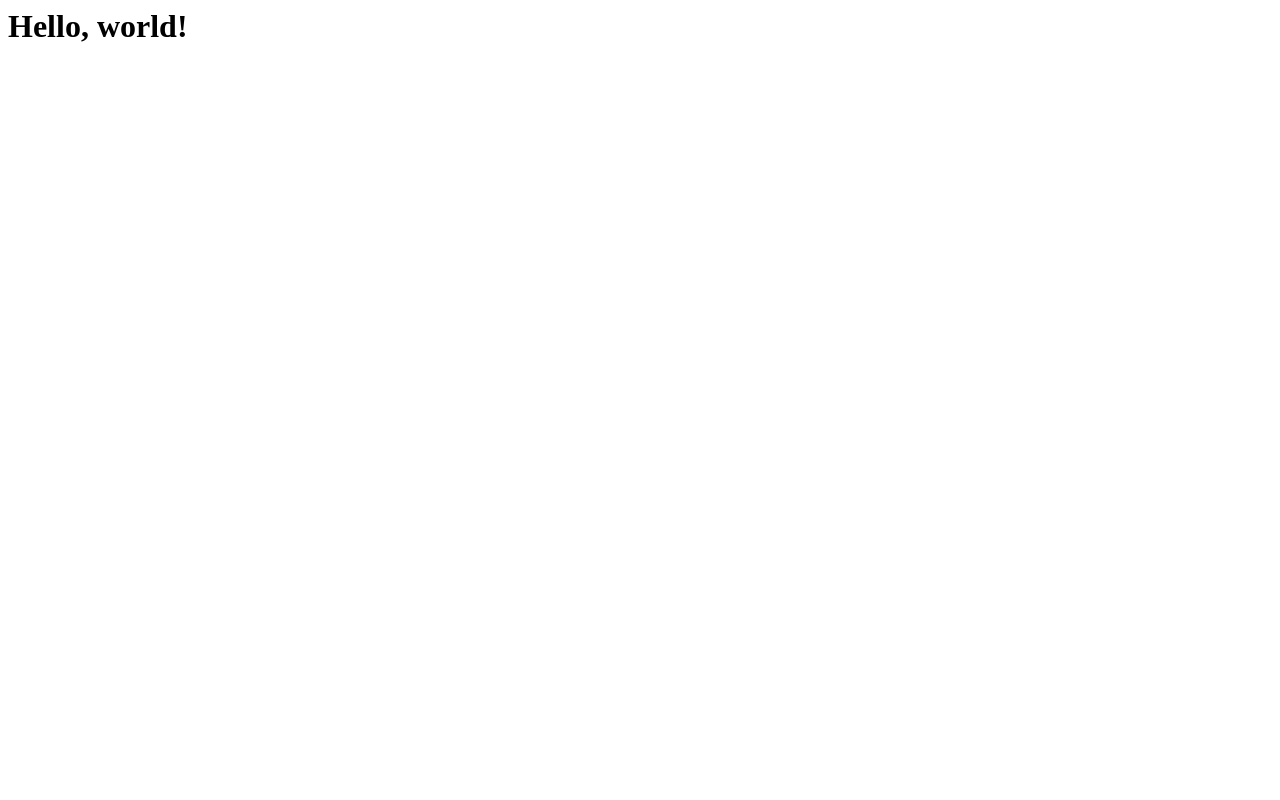
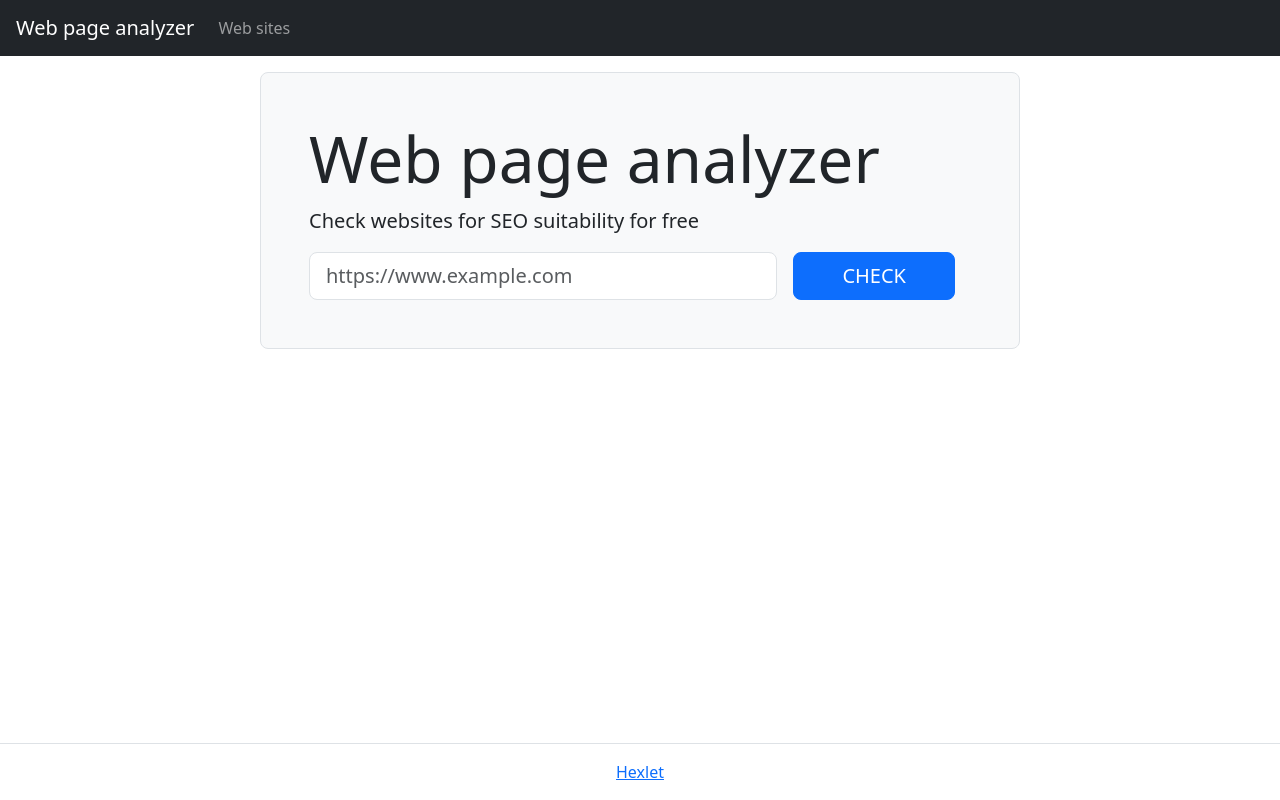
Before and after one commit to Andrey-Volkovitskiy/web-page-analyzer, a Flask app: page / in a window 1280 px wide. Before the commit the page is almost empty. Run offline with Flask 2, Linux system fonts and the light colour scheme.

Commit message:
Add Bootstrap to html template

```diff
--- a/page_analyzer/templates/index.html
+++ b/page_analyzer/templates/index.html
@@ -1 +1,47 @@
-<h1>Hello, world!</h1>
+<!doctype html>
+<html lang="en">
+  <head>
+    <meta charset="utf-8">
+    <meta name="viewport" content="width=device-width, initial-scale=1">
+    <title>Web page analyzer</title>
+    <link href="https://cdn.jsdelivr.net/npm/bootstrap@5.3.0-alpha1/dist/css/bootstrap.min.css" rel="stylesheet" integrity="sha384-GLhlTQ8iRABdZLl6O3oVMWSktQOp6b7In1Zl3/Jr59b6EGGoI1aFkw7cmDA6j6gD" crossorigin="anonymous">
+  </head>
+  <body class="min-vh-100 d-flex flex-column">
+    <header class="flex-shrink-0">
+        <nav class="navbar navbar-expand-md navbar-dark bg-dark px-3">
+            <a class="navbar-brand" href="/">Web page analyzer</a>
+            <div class="collapse navbar-collapse" id="navbarNav">
+                <ul class="navbar-nav">
+                  <li class="nav-item"><a class="nav-link " href="/urls">Web sites</a></li>
+                </ul>
+            </div>
+        </nav>
+    </header>
+
+    <main class="flex-grow-1">
+        <div class="container-lg mt-3">
+            <div class="row">
+                <div class="col-12 col-md-10 col-lg-8 mx-auto border rounded-3 bg-light p-5">
+                    <h1 class="display-3">Web page analyzer</h1>
+                    <p class="lead">
+                        Check websites for SEO suitability for free
+                    </p>
+                    <form class="d-flex justify-content-center" required>
+                        <input type="text" name="url" placeholder="https://www.example.com" value="" class="form-control form-control-lg">
+                        <input type="submit" class="btn btn-primary  btn-lg ms-3 px-5 text-uppercase mx-3" value="Check">
+                    </form>
+                </div>
+            </div>
+        </div>
+    </main>
+
+    <footer class="border-top py-3 mt-5 flex-shrink-0">
+        <div class="container-lg">
+            <div class="text-center">
+                <a href="https://hexlet.io">Hexlet</a>
+            </div>
+        </div>
+
+    </footer>
+  </body>
+</html>
```
